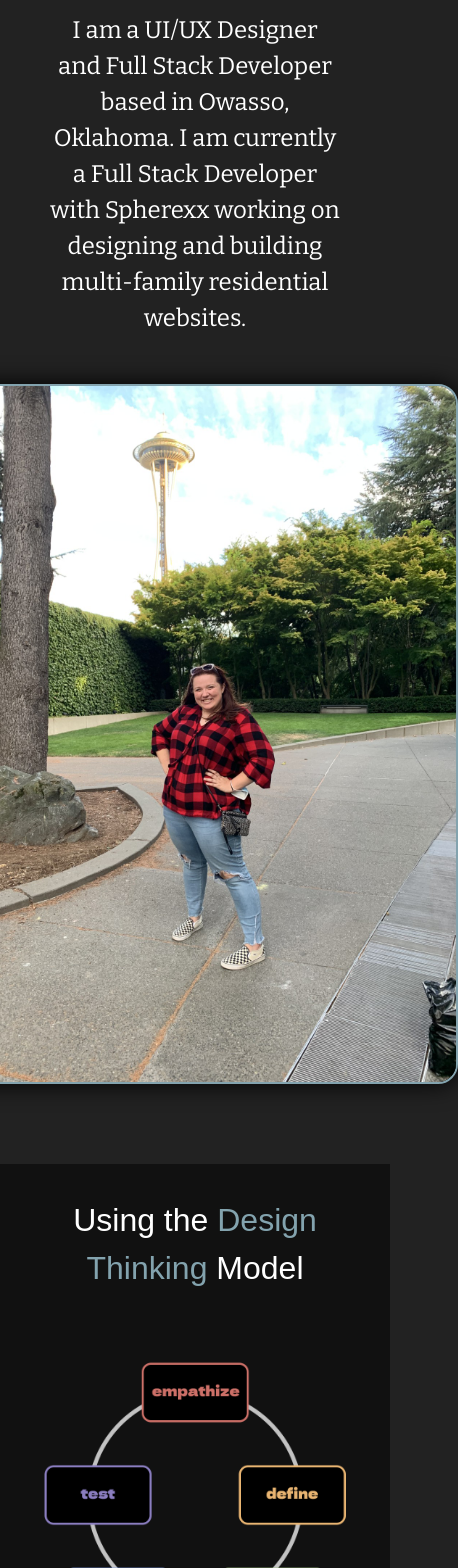
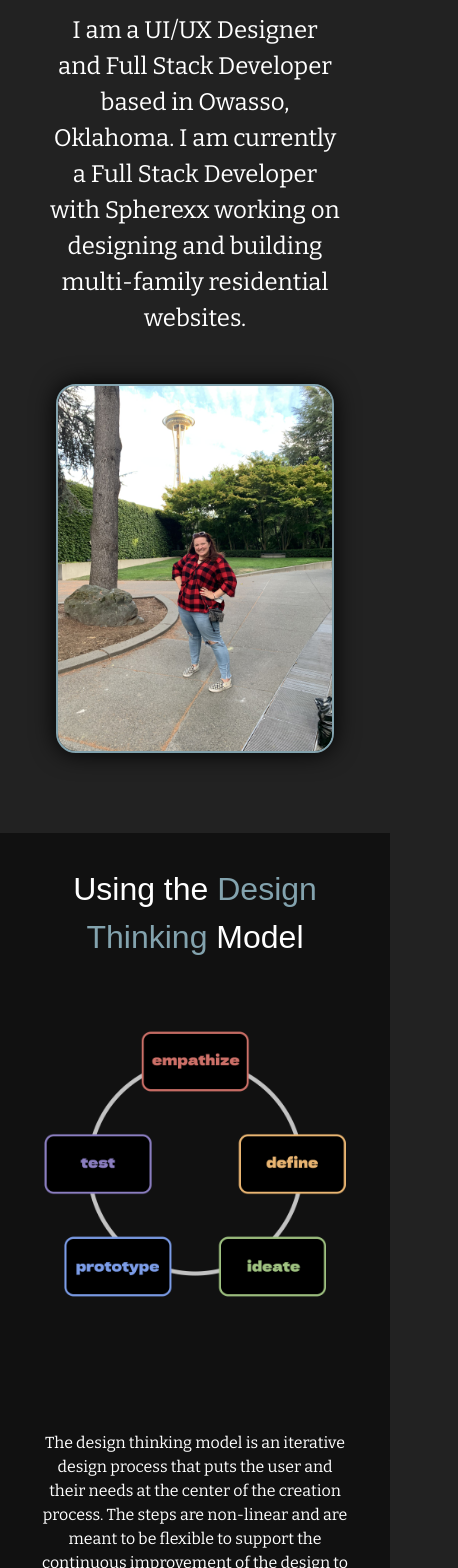
Before and after one commit to itsmallorae/hello-world, an Angular app: page / in a window 390 px wide. Shown: the part 432-2000 px from the top of the page, 458 px wide, since content can reach past the window. Built offline with nearby package versions, Linux system fonts and the light colour scheme; a web font is replaced by a local one.

Commit message:
finishing touches

```diff
--- a/src/app/components/general-content/general-content.scss
+++ b/src/app/components/general-content/general-content.scss
@@ -22,6 +22,10 @@
         display: flex;
         align-items: center;
         gap: 5rem;
+
+        @media (max-width: 1024px) {
+            font-size: 1rem;
+        }
 
         img {
             width: 100%;
@@ -81,6 +85,10 @@
         p:last-child {
             font-weight: bold;
             font-size: 1.75rem;
+
+            @media (max-width: 1024px) {
+            font-size: 1.15rem;
+        }
         }
     }
 
--- a/src/app/components/intro/intro.scss
+++ b/src/app/components/intro/intro.scss
@@ -18,6 +18,12 @@
         img {
             max-height: 700px;
             margin: 0;
+
+
+            @media (max-width: 1200px) {
+                max-width: 95%;
+                max-height: unset;
+            }
         }
     }
 
--- a/src/app/components/resume/resume.scss
+++ b/src/app/components/resume/resume.scss
@@ -38,7 +38,13 @@
     // }
 
     img {
-        max-height: 500px;
+        max-height: 700px;
         margin: 0;
+
+
+        @media (max-width: 1200px) {
+            max-width: 95%;
+            max-height: unset;
+        }
     }
 }
--- a/src/app/components/section-title/section-title.scss
+++ b/src/app/components/section-title/section-title.scss
@@ -10,11 +10,19 @@
         @media (max-width: 1200px) {
             font-size: 4rem;
         }
+
+        @media (max-width: 1024px) {
+            font-size: 2rem;
+        }
     }
 
     &__body {
         font-size: 1.5rem;
         color: white !important;
         margin-top: 1rem;
+
+        @media (max-width: 1024px) {
+            font-size: 1rem;
+        }
     }
 }
--- a/src/styles.scss
+++ b/src/styles.scss
@@ -177,6 +177,10 @@ img {
         margin-bottom: 1rem;
         width: 100%;
     }
+
+    @media (max-width: 1024px) {
+        font-size: 1rem;
+    }
 }
 
 .svg-inline--fa {
```
